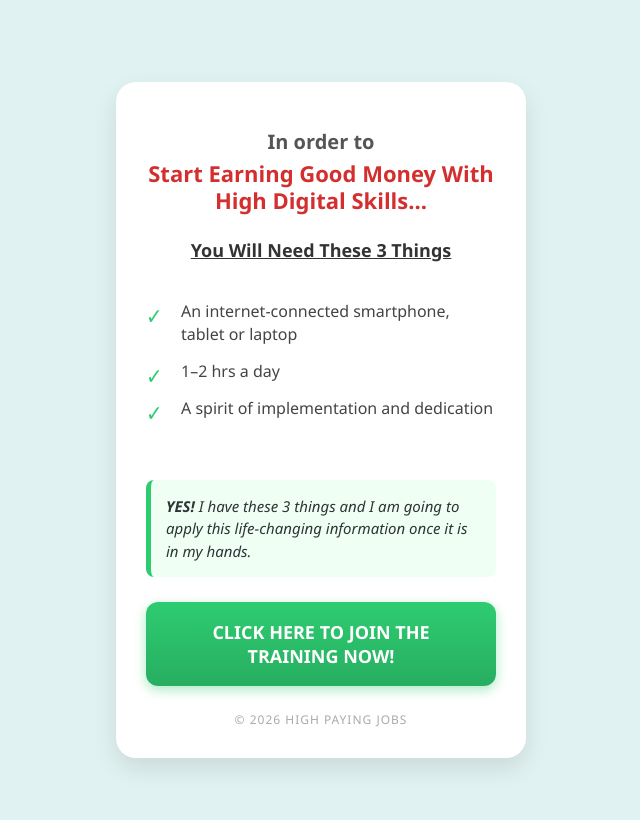
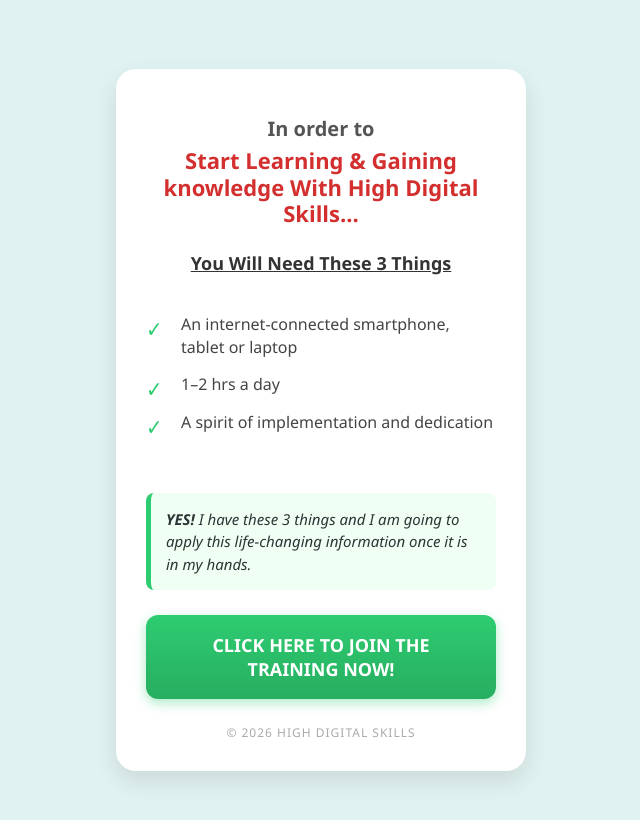
Before and after one commit to favourmedia01/LANDING-PAGE-1, a plain HTML site: page index.html in a window 1280 px wide. Shown: the whole page, without its empty margins (319-959 px from the left). Drawn offline with Linux system fonts and the light colour scheme; no server answers.

Commit message:
Update index.html

```diff
--- a/index.html
+++ b/index.html
@@ -3,7 +3,7 @@
 <head>
     <meta charset="UTF-8">
     <meta name="viewport" content="width=device-width, initial-scale=1.0">
-    <title>Enrollment - High Paying Jobs</title>
+    <title>Enrollment - High Digital Skills</title>
     <!-- TikTok Pixel Code Start -->
 <script>
 !function (w, d, t) {
@@ -134,7 +134,7 @@ var e=ttq._i[t]||[],n=0;n<ttq.methods.length;n++)ttq.setAndDefer(e,ttq.methods[n
 
 <div class="card">
     <h2>In order to</h2>
-    <h1>Start Earning Good Money With High Digital Skills...</h1>
+    <h1>Start Learning & Gaining knowledge With High Digital Skills...</h1>
 
     <h3>You Will Need These 3 Things</h3>
 
@@ -151,7 +151,7 @@ var e=ttq._i[t]||[],n=0;n<ttq.methods.length;n++)ttq.setAndDefer(e,ttq.methods[n
     <!-- FIREBASE-CONTROLLED BUTTON -->
   <a href="#" id="joinBtn" class="btn">CLICK HERE TO JOIN THE TRAINING NOW!</a>
 
-    <footer>© 2026 HIGH PAYING JOBS</footer>
+    <footer>© 2026 HIGH DIGITAL SKILLS</footer>
 </div>
 
     <!-- 🔥 FIREBASE SCRIPT -->
```
